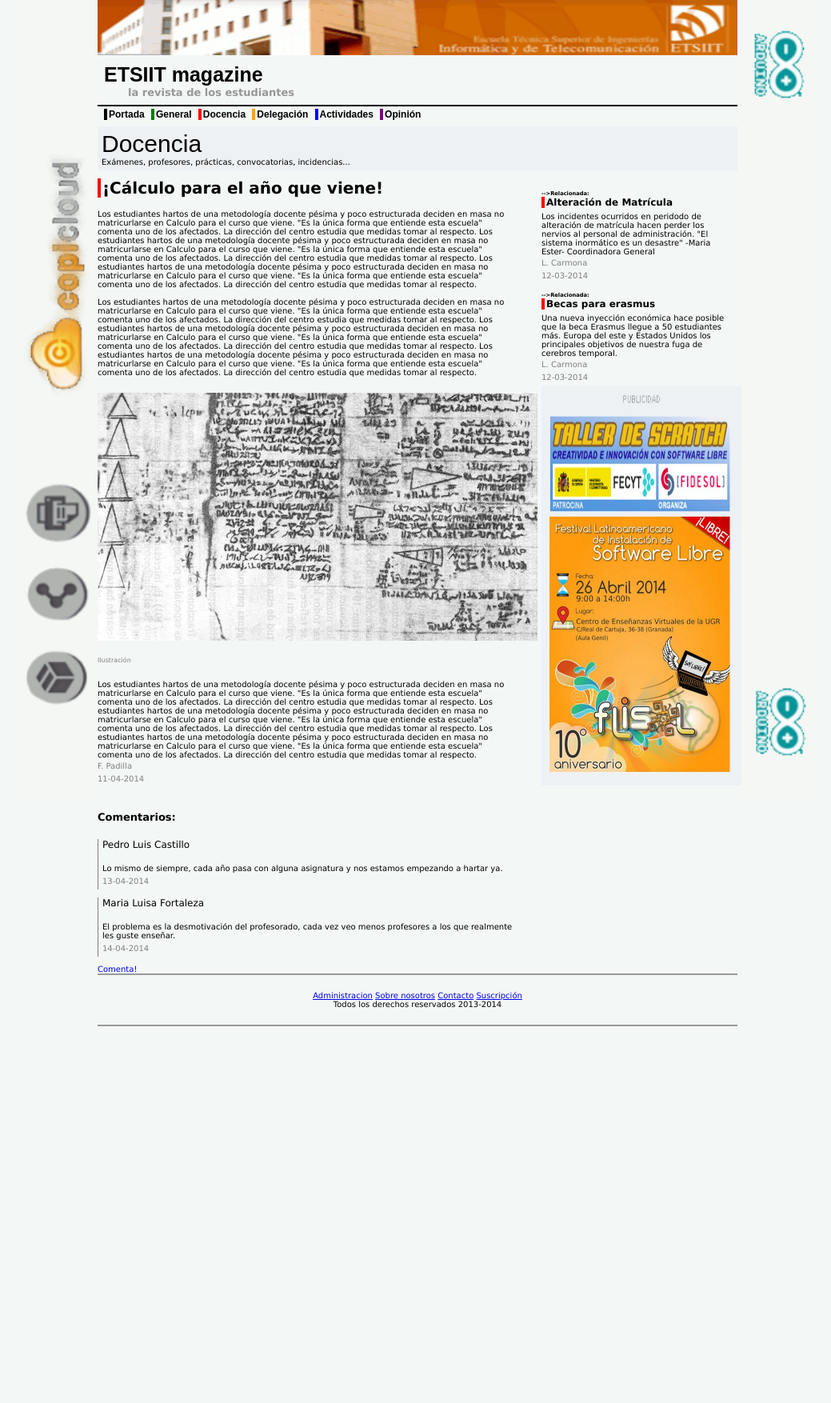
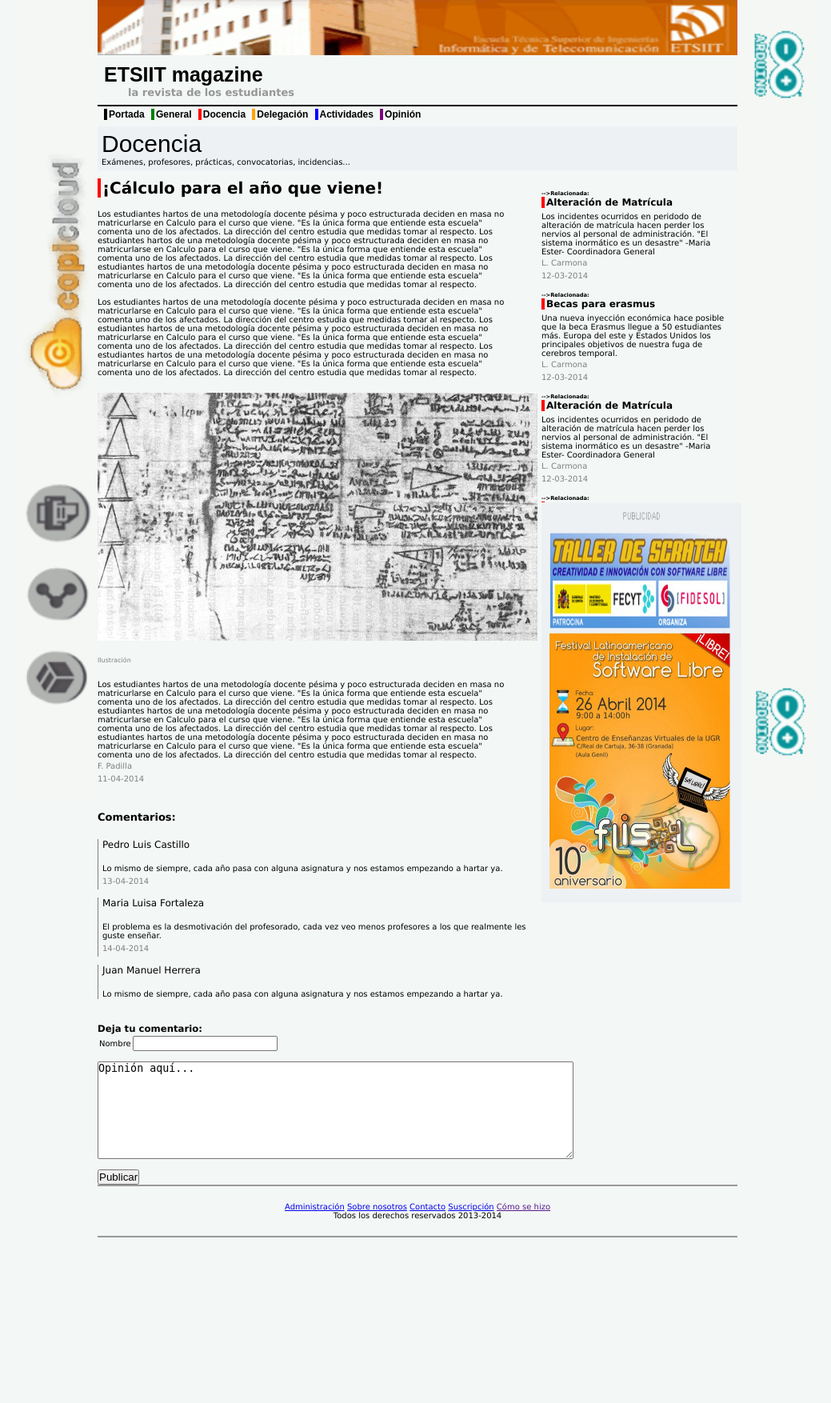
Before and after one commit to juanAFernandez/TecnologiasWeb, a PHP site: page /docencia/calculo_anio_que_viene_20140411.html in a window 1280 px wide. Shown: the part 16-1770 px from the top of the page at 80% size, without its empty margins (118-1157 px from the left). Run offline with PHP 8.4, Linux system fonts and the light colour scheme.

Commit message:
Añadidas barras de navegación vertical en portada para noticias de úlitma hora y para las relacionadas en el desarrollo de una. También en la opinión de los lectores y añadido formulario

```diff
--- a/PeriodicoDigitalVersion1.0/actividades.html
+++ b/PeriodicoDigitalVersion1.0/actividades.html
@@ -307,10 +307,11 @@
 		<footer id="pie">
 			<nav class="menuPie">
 				<ul>
-					<li><a href="administracion.html">Administracion</a></li>
+					<li><a href="administracion.html">Administración</a></li>
 					<li><a href="about.html">Sobre nosotros</a></li>
 					<li><a href="contacto.html">Contacto</a></li>
 					<li><a href="suscripcion.html">Suscripción</a></li>
+					<li><a href="">Cómo se hizo</a></li>
 				</ul>
 			</nav>
 			Todos los derechos reservados 2013-2014
--- a/PeriodicoDigitalVersion1.0/delegacion.html
+++ b/PeriodicoDigitalVersion1.0/delegacion.html
@@ -307,10 +307,11 @@
 		<footer id="pie">
 			<nav class="menuPie">
 				<ul>
-					<li><a href="administracion.html">Administracion</a></li>
+					<li><a href="administracion.html">Administración</a></li>
 					<li><a href="about.html">Sobre nosotros</a></li>
 					<li><a href="contacto.html">Contacto</a></li>
 					<li><a href="suscripcion.html">Suscripción</a></li>
+					<li><a href="">Cómo se hizo</a></li>
 				</ul>
 			</nav>
 			Todos los derechos reservados 2013-2014
--- a/PeriodicoDigitalVersion1.0/docencia/calculo_anio_que_viene_20140411.html
+++ b/PeriodicoDigitalVersion1.0/docencia/calculo_anio_que_viene_20140411.html
@@ -124,6 +124,8 @@
 
 				<header>Comentarios:</header>
 
+				<section id="caja">
+
 				<article>
 					<h1>Pedro Luis Castillo</h1>
 					Lo mismo de siempre, cada año pasa con alguna asignatura y nos estamos
@@ -137,9 +139,48 @@
 					a los que realmente les guste enseñar.
 					<section class="fecha">14-04-2014</section>
 				</article>
+				<article>
+					<h1>Juan Manuel Herrera</h1>
+					Lo mismo de siempre, cada año pasa con alguna asignatura y nos estamos
+					empezando a hartar ya.
+					<section class="fecha">13-04-2014</section>
+				</article>
 
-				<a href="nada.html">Comenta!</a>
-				</br>
+				<article>
+					<h1>Rocio Mayala Ortiz</h1>
+					El problema es la desmotivación del profesorado, cada vez veo menos profesores
+					a los que realmente les guste enseñar.
+					<section class="fecha">14-04-2014</section>
+				</article>
+
+				</section>
+
+			</section>
+
+			<section class="formularioOpinion">
+
+
+				<h3>Deja tu comentario:</h3>
+
+				<form>
+
+				<table>
+					<tr>
+						<td>Nombre</td>
+						<td><input type="text" name="firstname" value=""></td>
+					</tr>
+				</table>
+				<br>
+
+					<textarea rows="8" cols="72">Opinión aquí...</textarea>
+				<br>
+				<br>
+				<input type="submit" value="Publicar">
+
+
+			</form>
+
+
 
 			</section>
 
@@ -270,6 +311,62 @@
 				</footer>
 					<section class="fecha">12-03-2014</section>
 				</article>
+				<article>
+					<header>
+						<h1>-->Relacionada:</h1>
+						<a class="identificacionSeccionDocencia" href="noticia.html">Alteración de Matrícula</a>
+					</header>
+					Los incidentes ocurridos en peridodo de alteración de matrícula
+					hacen perder los nervios al personal de administración.
+					"El sistema inormático es un desastre" -Maria Ester- Coordinadora
+					General
+					<footer class="autor">
+					L. Carmona
+				</footer>
+					<section class="fecha">12-03-2014</section>
+				</article>
+
+				<article>
+					<header>
+						<h1>-->Relacionada:</h1>
+						<a class="identificacionSeccionDocencia" href="noticia.html">Becas para erasmus</a>
+					</header>
+					Una nueva inyección económica hace posible que la beca Erasmus
+					llegue a 50 estudiantes más. Europa del este y Estados Unidos los
+					principales objetivos de nuestra fuga de cerebros temporal.
+					<footer class="autor">
+					L. Carmona
+				</footer>
+					<section class="fecha">12-03-2014</section>
+				</article>
+				<article>
+					<header>
+						<h1>-->Relacionada:</h1>
+						<a class="identificacionSeccionDocencia" href="noticia.html">Alteración de Matrícula</a>
+					</header>
+					Los incidentes ocurridos en peridodo de alteración de matrícula
+					hacen perder los nervios al personal de administración.
+					"El sistema inormático es un desastre" -Maria Ester- Coordinadora
+					General
+					<footer class="autor">
+					L. Carmona
+				</footer>
+					<section class="fecha">12-03-2014</section>
+				</article>
+
+				<article>
+					<header>
+						<h1>-->Relacionada:</h1>
+						<a class="identificacionSeccionDocencia" href="noticia.html">Becas para erasmus</a>
+					</header>
+					Una nueva inyección económica hace posible que la beca Erasmus
+					llegue a 50 estudiantes más. Europa del este y Estados Unidos los
+					principales objetivos de nuestra fuga de cerebros temporal.
+					<footer class="autor">
+					L. Carmona
+				</footer>
+					<section class="fecha">12-03-2014</section>
+				</article>
 
 			</section>
 
@@ -286,10 +383,11 @@
 		<footer id="pie">
 			<nav class="menuPie">
 				<ul>
-					<li><a href="administracion.html">Administracion</a></li>
+					<li><a href="administracion.html">Administración</a></li>
 					<li><a href="about.html">Sobre nosotros</a></li>
 					<li><a href="contacto.html">Contacto</a></li>
 					<li><a href="../suscripcion.html">Suscripción</a></li>
+					<li><a href="">Cómo se hizo</a></li>
 				</ul>
 			</nav>
 			Todos los derechos reservados 2013-2014
--- a/PeriodicoDigitalVersion1.0/estilo.css
+++ b/PeriodicoDigitalVersion1.0/estilo.css
@@ -243,9 +243,12 @@ el index.html
 	font: bold 12px verdana, sans-serif;
 	color: black;
 	text-decoration:none;
-
 }
-
+.ultimasNoticias{
+	overflow: scroll;
+	overflow-x: hidden;
+	height: 400px;
+}
 
 
 /*Formato de las páginas de sección*/
@@ -308,7 +311,7 @@ sin crear conflicto entre ellos, ya que hacen cosas distintas. */
 	padding-bottom: 20px;
 	display: block;
 	margin-left: auto;
-	margin-right: auto;
+	padding-right: auto;
 }
 .noticiaIndividual article #pieImagen{
 	font: 8px verdana, sans-serif;
@@ -317,6 +320,14 @@ sin crear conflicto entre ellos, ya que hacen cosas distintas. */
 	padding-bottom: 20px;
 }
 
+.opinionLectores #caja{
+	overflow: scroll;
+	overflow-x: hidden;
+	height:150px;
+	width: 550px;
+	padding-bottom: 50px;
+	margin-bottom: 10px;
+}
 
 .opinionLectores header{
 	padding-top: 30px;
@@ -337,6 +348,7 @@ sin crear conflicto entre ellos, ya que hacen cosas distintas. */
 
 .opinionLectores a{
 	text-decoration:none;
+
 }
 
 
@@ -344,6 +356,10 @@ sin crear conflicto entre ellos, ya que hacen cosas distintas. */
 	padding: 50px;
 	background: rgb(230,230,230);
 	margin-bottom: 30px;
+}
+
+.formularioOpinion{
+	padding-top: 20px;
 }
 
 .publicidadArriba{
--- a/PeriodicoDigitalVersion1.0/general.html
+++ b/PeriodicoDigitalVersion1.0/general.html
@@ -308,10 +308,11 @@
 		<footer id="pie">
 			<nav class="menuPie">
 				<ul>
-					<li><a href="administracion.html">Administracion</a></li>
+					<li><a href="administracion.html">Administración</a></li>
 					<li><a href="about.html">Sobre nosotros</a></li>
 					<li><a href="contacto.html">Contacto</a></li>
 					<li><a href="suscripcion.html">Suscripción</a></li>
+					<li><a href="">Cómo se hizo</a></li>
 				</ul>
 			</nav>
 			Todos los derechos reservados 2013-2014
--- a/PeriodicoDigitalVersion1.0/opinion.html
+++ b/PeriodicoDigitalVersion1.0/opinion.html
@@ -307,10 +307,11 @@
 		<footer id="pie">
 			<nav class="menuPie">
 				<ul>
-					<li><a href="administracion.html">Administracion</a></li>
+					<li><a href="administracion.html">Administración</a></li>
 					<li><a href="about.html">Sobre nosotros</a></li>
 					<li><a href="contacto.html">Contacto</a></li>
 					<li><a href="suscripcion.html">Suscripción</a></li>
+					<li><a href="">Cómo se hizo</a></li>
 				</ul>
 			</nav>
 			Todos los derechos reservados 2013-2014
--- a/PeriodicoDigitalVersion1.0/suscripcion.html
+++ b/PeriodicoDigitalVersion1.0/suscripcion.html
@@ -121,7 +121,6 @@
 				</table>
 				</fieldset>
 
-
 				<br>
 					<h1>Comentarios</h1>
 					<textarea rows="8" cols="91">
```
Also changed, not shown: PeriodicoDigitalVersion1.0/index.html (+30 -1 lines).
